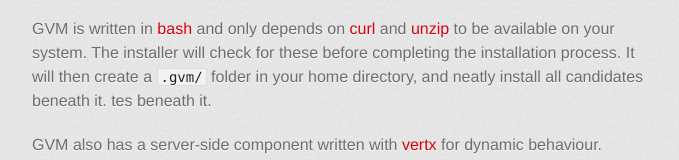
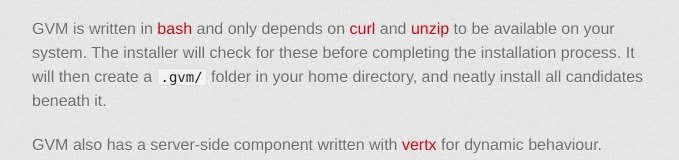
Before and after one commit to sdkman/sdkman-cli, a plain HTML site: page index.html in a window 1280 px wide. Shown: the part 874-1034 px from the top of the page, without its empty margins (298-977 px from the left). Drawn offline with Linux system fonts and the light colour scheme; a web font is replaced by a local one.

Commit message:
Fix typo.

```diff
--- a/index.html
+++ b/index.html
@@ -55,8 +55,7 @@
 <li>  Cygwin</li>
 <li>  Solaris</li>
 <li>  FreeBSD (with bash installed)</li>
-</ul><p>GVM is written in <a href="http://www.gnu.org/software/bash">bash</a> and only depends on <a href="http://curl.haxx.se/">curl</a> and <a href="http://www.info-zip.org/">unzip</a> to be available on your system. The installer will check for these before completing the installation process. It will then create a <code>.gvm/</code> folder in your home directory, and neatly install all candidates beneath it.
-tes beneath it.</p>
+</ul><p>GVM is written in <a href="http://www.gnu.org/software/bash">bash</a> and only depends on <a href="http://curl.haxx.se/">curl</a> and <a href="http://www.info-zip.org/">unzip</a> to be available on your system. The installer will check for these before completing the installation process. It will then create a <code>.gvm/</code> folder in your home directory, and neatly install all candidates beneath it.</p>
 
 <p>GVM also has a server-side component written with <a href="http://vertx.io">vertx</a> for dynamic behaviour. Further it uses <a href="http://www.mongodb.org/">MongoDB</a> for keeping track of Candidates and persisting some usage statistics. Newly released candidate versions can be added to GVM without the need for local re-installation.</p>
 
```
